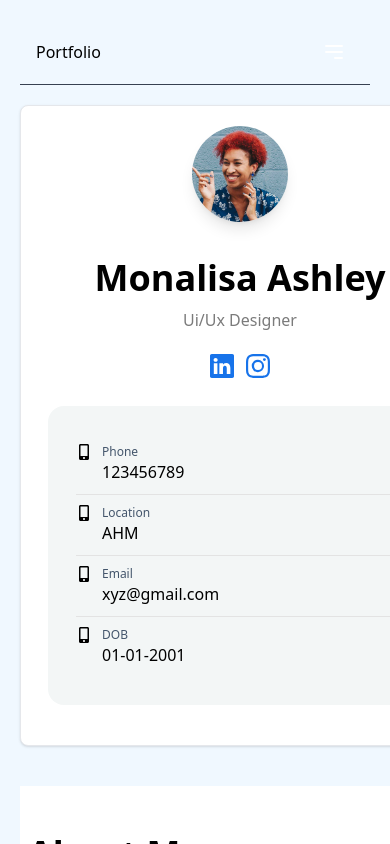
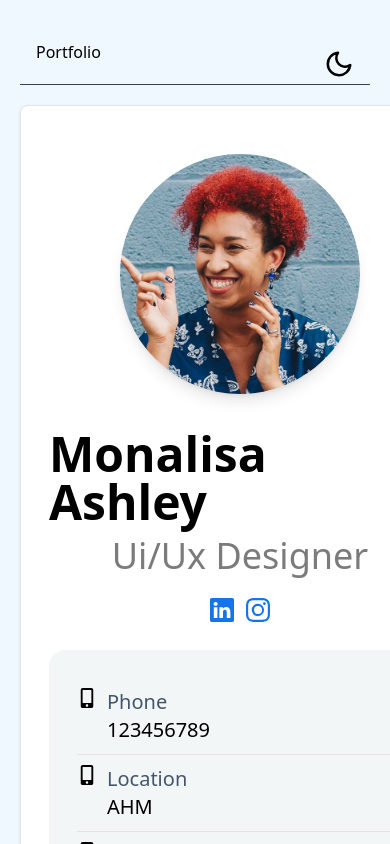
Before and after one commit to yash-pb/portfolio, a Vue app: page / in a window 390 px wide. Shown: the top 844 px of the page. Built offline with nearby package versions, Linux system fonts and the light colour scheme.

Commit message:
some responsive changes

```diff
--- a/src/components/InfoSection.vue
+++ b/src/components/InfoSection.vue
@@ -1,6 +1,6 @@
 <template>
-    <div class="p-7 rounded-2xl mt-7 bg-[#F3F6F6] dark:bg-[#1D1D1D] w-96" v-if="info">
-        <div class="flex py-2.5 border-[#E3E3E3] dark:border-[#3D3A3A]" v-for="(detail, index) in info"
+    <div class="p-7 rounded-2xl mt-7 bg-[#F3F6F6] dark:bg-[#1D1D1D] w-full" v-if="info">
+        <div class="flex py-2.5 border-[#E3E3E3] dark:border-[#3D3A3A] text-xl" v-for="(detail, index) in info"
         :class="{'border-b': (index != info.length-1)}" :key="index">
             <span class="flex-shrink-0 socialbtn dark:bg-black" :class="'text-['+detail.color+']'"><svg
                     stroke="currentColor" fill="currentColor" stroke-width="0" viewBox="0 0 320 512" height="1em"
@@ -10,7 +10,7 @@
                     </path>
                 </svg></span>
             <div class="text-left ml-2.5">
-                <p class="text-xs text-[#44566C] dark:text-[#A6A6A6]">{{ detail.name }}</p>
+                <p class="text-[#44566C] dark:text-[#A6A6A6]">{{ detail.name }}</p>
                 <p class="dark:text-white break-all">
                     <a class="hover:text-[#FA5252] duration-300 transition" href="tel:+1234567890">{{ detail.value }}</a>
                 </p>
--- a/src/components/Layout/MainHeader.vue
+++ b/src/components/Layout/MainHeader.vue
@@ -1,5 +1,5 @@
 <template>
-    <header class="border-b border-gray-700 text-black">
+    <header class="border-b border-gray-700 text-black mb-5">
         <div class="px-4 mx-auto max-w-7xl sm:px-6 lg:px-8">
             <!-- lg+ -->
             <nav class="flex items-center justify-between h-16 lg:h-20">
@@ -11,18 +11,18 @@
                     </a>
                 </div>
 
-                <button type="button"
-                    class="inline-flex p-2 text-white transition-all duration-200 rounded-md md:hidden focus:bg-gray-800 hover:bg-gray-800">
+                <!-- <button type="button"
+                    class="inline-flex p-2 text-white transition-all duration-200 rounded-md focus:bg-gray-800 hover:bg-gray-800">
                     <svg class="w-6 h-6" xmlns="http://www.w3.org/2000/svg" fill="none" viewBox="0 0 24 24"
                         stroke="currentColor">
                         <path stroke-linecap="round" stroke-linejoin="round" stroke-width="2"
                             d="M4 6h16M4 12h16m-7 6h7" />
                     </svg>
-                </button>
+                </button> -->
 
-                <div class="hidden md:flex md:items-center md:space-x-10">
+                <div class="md:flex md:items-center md:space-x-10 theme-toggle" @click="themeToggle">
                     <span
-                        class="bg-white w-[40px] hover:text-white hidden h-[40px] rounded-full lg:flex justify-center items-center text-black hover:bg-[#ef4060] transition-all duration-300 ease-in-out cursor-pointer ml-2 "><svg
+                        class="bg-white w-[40px] hover:text-white h-[40px] rounded-full lg:flex justify-center items-center text-black hover:bg-[#ef4060] transition-all duration-300 ease-in-out cursor-pointer ml-2 "><svg
                             stroke="currentColor" fill="none" stroke-width="2" viewBox="0 0 24 24"
                             stroke-linecap="round" stroke-linejoin="round" class="text-3xl dark-mode-light dark:hidden"
                             height="1em" width="1em" xmlns="http://www.w3.org/2000/svg">
@@ -47,5 +47,17 @@
     </header>
 </template>
 <script setup>
-console.log('header');
+import { ref } from "vue";
+
+const theme = ref(false);
+const themeToggle = () => {
+    console.log('called => ', theme.value);
+    // if (!theme) {
+    //     document.documentElement.classList.add('dark');
+    // } else {
+    //     document.documentElement.classList.remove('dark')
+    // }
+    // theme.value = !theme.value;
+    // console.log('end => ', theme.value);
+}
 </script>
--- a/src/components/Layout/MainLayout.vue
+++ b/src/components/Layout/MainLayout.vue
@@ -3,7 +3,7 @@
         <!-- Header -->
         <MainHeader />
         <!-- content -->
-        <div class="grid grid-cols-12 gap-10 justify-between mt-5">
+        <div class="grid grid-cols-1 md:grid-cols-12 gap-10 justify-between">
             <!-- container grid grid-cols-12 md:gap-10 justify-between lg:mt-[220px] -->
             <!-- <div> -->
             <ProfileCard :profile_data="data" />
--- a/src/components/ProfileCard.vue
+++ b/src/components/ProfileCard.vue
@@ -1,9 +1,9 @@
 <template>
-    <div class="w-full max-w-lg bg-white border border-gray-200 rounded-lg shadow dark:bg-gray-800 dark:border-gray-700 col-span-12 lg:col-span-4 lg:sticky top-44">
-        <div class="flex flex-col items-center pb-10 mt-5">
-            <img class="w-24 h-24 mb-3 rounded-full shadow-lg" src="../assets/images/profile.jpg" alt="Bonnie image"/>
-            <h1 class="mt-6 mb-1 text-4xl font-semibold dark:text-white">{{ profile_data.name }}</h1>
-            <h3 class="mb-4 text-[#7B7B7B] inline-block dark:bg-[#1D1D1D] px-5 py-1.5 rounded-lg dark:text-[#A6A6A6] ">{{ profile_data.designation }}</h3>
+    <div class="w-full bg-white border border-gray-200 rounded-lg shadow dark:bg-gray-800 dark:border-gray-700 col-span-12 lg:col-span-4 lg:sticky top-44">
+        <div class="flex flex-col items-center pb-10 mt-5 p-7">
+            <img class="w-[15rem] h-[15rem] lg:w-[11rem] lg:h-[11rem] mb-3 rounded-full shadow-lg" src="../assets/images/profile.jpg" alt="Bonnie image"/>
+            <h1 class="mt-6 mb-1 text-5xl md:text-4xl lg:text-3xl font-semibold dark:text-white">{{ profile_data.name }}</h1>
+            <h3 class="mb-4 text-4xl md:text-3xl lg:text-2xl text-[#7B7B7B] inline-block dark:bg-[#1D1D1D] px-5 py-1.5 rounded-lg dark:text-[#A6A6A6] ">{{ profile_data.designation }}</h3>
             <div class="flex">
                 <SocialIcon :social="profile_data.social"/>
             </div>
--- a/tailwind.config.js
+++ b/tailwind.config.js
@@ -8,4 +8,5 @@ export default {
     extend: {},
   },
   plugins: [],
+  darkMode: 'class',
 }
```
